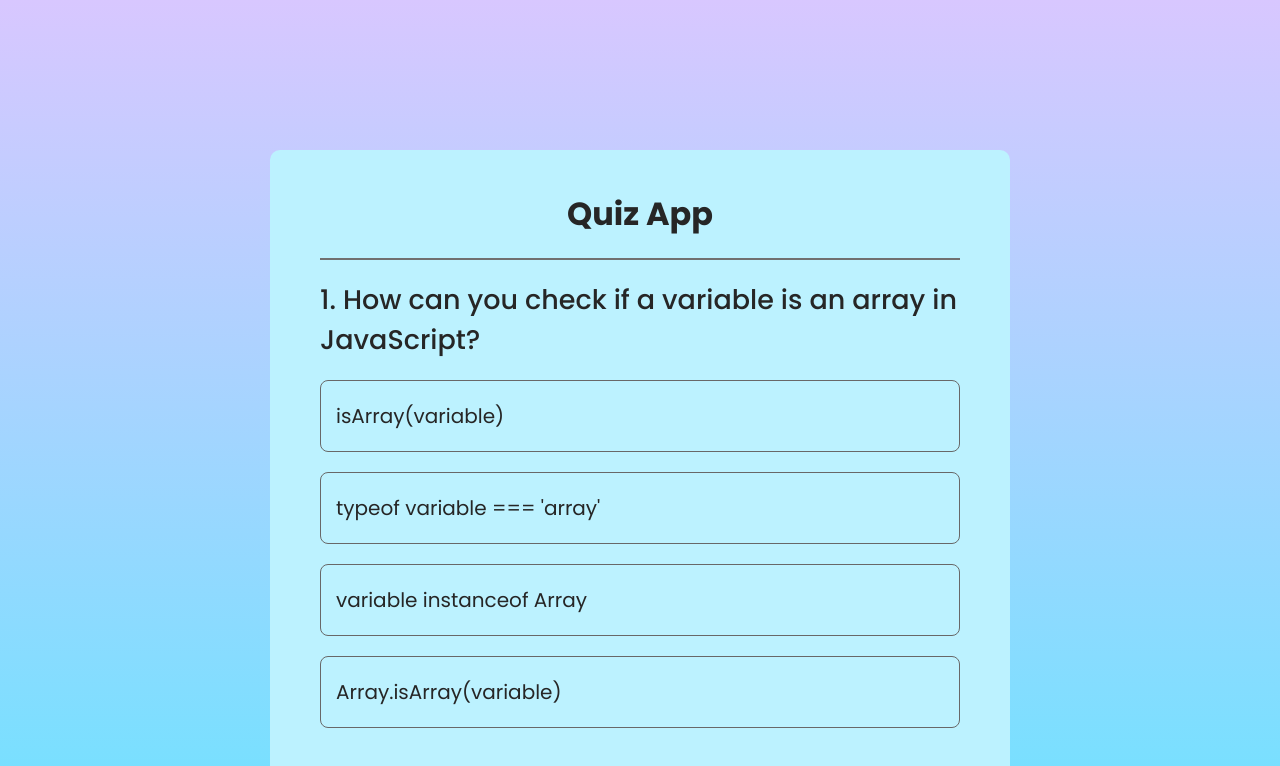
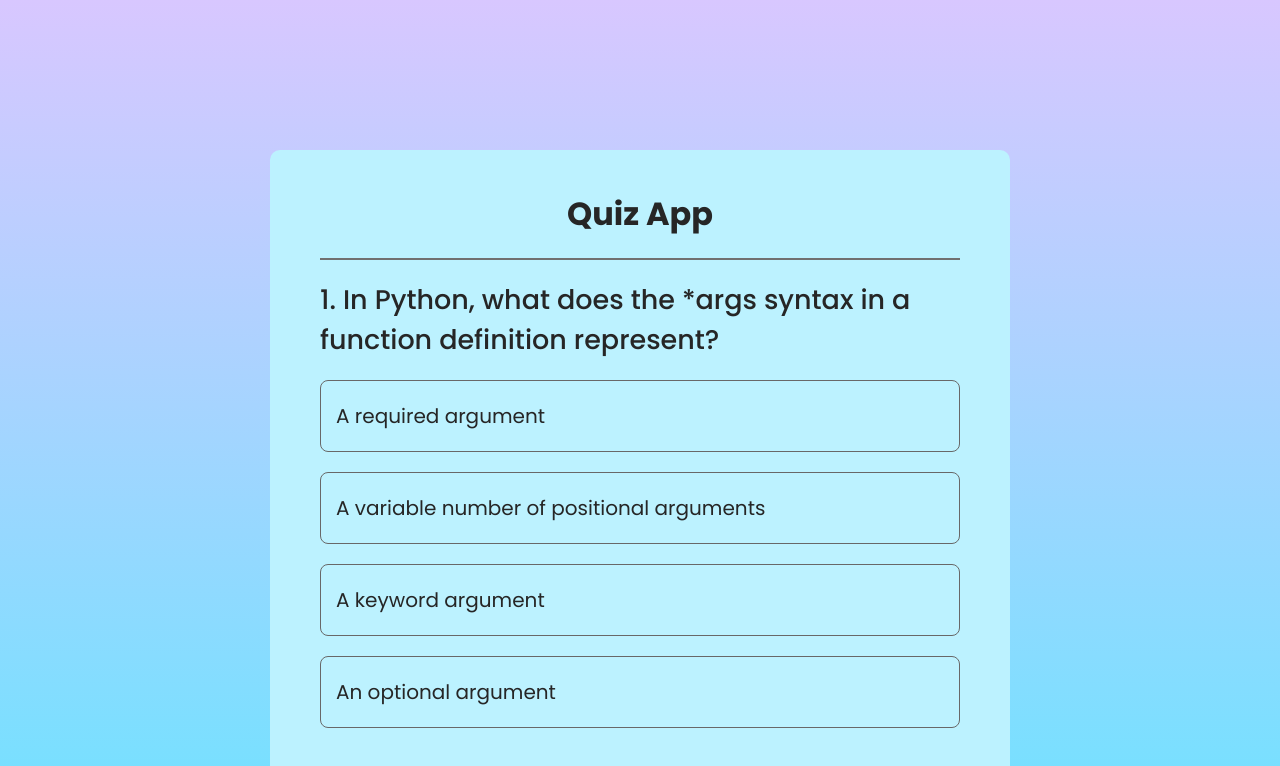
Before and after one commit to miguemigue25/Quiz-app, a React (Vite) app: page / in a window 1280 px wide. Shown: the top 766 px of the page. Built offline with nearby package versions, Linux system fonts and the light colour scheme.

Commit message:
now have 20 questions in total & question randomnizer

```diff
--- a/src/assets/data.js
+++ b/src/assets/data.js
@@ -39,124 +39,124 @@ export const data = [
         option4: "To handle exceptions in asynchronous code.",
         ans: 3,
     },
-    // {
-    //     question: "What is the purpose of the super() function in Python?",
-    //     option1: "To call the parent class constructor",
-    //     option2: "To create an instance of the current class",
-    //     option3: "To define a superclass method",
-    //     option4: "To import modules",
-    //     ans: 1,
-    // },
-    // {
-    //     question: "How do you remove duplicates from a list in Python?",
-    //     option1: "unique(list)",
-    //     option2: "list.remove_duplicates()",
-    //     option3: "list(set(list))",
-    //     option4: "remove_duplicates(list)",
-    //     ans: 3,
-    // },
-    // {
-    //     question: "What is the purpose of the __str__ method in Python classes?",
-    //     option1: "To compare two objects",
-    //     option2: "To define the class attributes",
-    //     option3: "To delete the object",
-    //     option4: "To convert the object to a string representation",
-    //     ans: 4,
-    // },
-    // {
-    //     question: "In Python, what does the *args syntax in a function definition represent?",
-    //     option1: "A required argument",
-    //     option2: "A variable number of positional arguments",
-    //     option3: "A keyword argument",
-    //     option4: "An optional argument",
-    //     ans: 2,
-    // },
-    // {
-    //     question: "How can you handle exceptions in Python?",
-    //     option1: "Using try and except blocks",
-    //     option2: "Using finally block",
-    //     option3: "Using else block",
-    //     option4: "Using catch block.",
-    //     ans: 1,
-    // },
-    // {
-    //     question: "What is the purpose of the forEach method in JavaScript?",
-    //     option1: "To filter array elements.",
-    //     option2: "To iterate over array elements",
-    //     option3: "To sort array elements",
-    //     option4: "To map array elements",
-    //     ans: 2,
-    // },
-    // {
-    //     question: "How do you declare a constant variable in JavaScript?",
-    //     option1: "const myVar;",
-    //     option2: "let myVar = constant;",
-    //     option3: "constant myVar;",
-    //     option4: "const myVar = value;",
-    //     ans: 4,
-    // },
-    // {
-    //     question: "What does the setTimeout function do in JavaScript?",
-    //     option1: "Pauses the execution of the script",
-    //     option2: "Sets a timer that calls a function after a specified delay",
-    //     option3: "Executes a function repeatedly at a fixed time interval",
-    //     option4: "Clears the delay set by setInterval",
-    //     ans: 2,
-    // },
-    // {
-    //     question: "What does the typeof operator return for an array in JavaScript?",
-    //     option1: "'object'",
-    //     option2: "'array'",
-    //     option3: "list'",
-    //     option4: "undefined'",
-    //     ans: 1,
-    // },
-    // {
-    //     question: "How can you check if an object has a specific property in JavaScript?",
-    //     option1: "object.propertyName !== undefined",
-    //     option2: "object.hasProperty(propertyName)",
-    //     option3: "propertyName in object",
-    //     option4: "object.propertyName === null",
-    //     ans: 3,
-    // },
-    // {
-    //     question: "What is the purpose of the lambda function in Python?",
-    //     option1: "To declare a constant variable",
-    //     option2: "To create an anonymous function",
-    //     option3: "To perform mathematical operations",
-    //     option4: "To define a class method",
-    //     ans: 2,
-    // },
-    // {
-    //     question: "How do you remove an item from a list in Python based on its value?",
-    //     option1: "delete list[value]",
-    //     option2: "list.delete(value)",
-    //     option3: "list.pop(value)",
-    //     option4: "list.remove(value)",
-    //     ans: 4,
-    // },
-    // {
-    //     question: "What is the purpose of the map method in JavaScript?",
-    //     option1: "To transform array elements",
-    //     option2: "To filter array elements",
-    //     option3: "To iterate over array elements",
-    //     option4: "To sort array elements",
-    //     ans: 1,
-    // },
-    // {
-    //     question: "How do you declare a global variable in JavaScript?",
-    //     option1: "let myVar = value;",
-    //     option2: "const myVar = value;",
-    //     option3: "var myVar = value;",
-    //     option4: "global myVar = value;",
-    //     ans: 3,
-    // },
-    // {
-    //     question: "What does the JSON.stringify function do in JavaScript?",
-    //     option1: "Parses a JSON string into an object",
-    //     option2: "Converts an object to a JSON string",
-    //     option3: "Removes elements from a JSON array",
-    //     option4: "Parses a JSON object into a string",
-    //     ans: 2,
-    // },
+    {
+        question: "What is the purpose of the super() function in Python?",
+        option1: "To call the parent class constructor",
+        option2: "To create an instance of the current class",
+        option3: "To define a superclass method",
+        option4: "To import modules",
+        ans: 1,
+    },
+    {
+        question: "How do you remove duplicates from a list in Python?",
+        option1: "unique(list)",
+        option2: "list.remove_duplicates()",
+        option3: "list(set(list))",
+        option4: "remove_duplicates(list)",
+        ans: 3,
+    },
+    {
+        question: "What is the purpose of the __str__ method in Python classes?",
+        option1: "To compare two objects",
+        option2: "To define the class attributes",
+        option3: "To delete the object",
+        option4: "To convert the object to a string representation",
+        ans: 4,
+    },
+    {
+        question: "In Python, what does the *args syntax in a function definition represent?",
+        option1: "A required argument",
+        option2: "A variable number of positional arguments",
+        option3: "A keyword argument",
+        option4: "An optional argument",
+        ans: 2,
+    },
+    {
+        question: "How can you handle exceptions in Python?",
+        option1: "Using try and except blocks",
+        option2: "Using finally block",
+        option3: "Using else block",
+        option4: "Using catch block.",
+        ans: 1,
+    },
+    {
+        question: "What is the purpose of the forEach method in JavaScript?",
+        option1: "To filter array elements.",
+        option2: "To iterate over array elements",
+        option3: "To sort array elements",
+        option4: "To map array elements",
+        ans: 2,
+    },
+    {
+        question: "How do you declare a constant variable in JavaScript?",
+        option1: "const myVar;",
+        option2: "let myVar = constant;",
+        option3: "constant myVar;",
+        option4: "const myVar = value;",
+        ans: 4,
+    },
+    {
+        question: "What does the setTimeout function do in JavaScript?",
+        option1: "Pauses the execution of the script",
+        option2: "Sets a timer that calls a function after a specified delay",
+        option3: "Executes a function repeatedly at a fixed time interval",
+        option4: "Clears the delay set by setInterval",
+        ans: 2,
+    },
+    {
+        question: "What does the typeof operator return for an array in JavaScript?",
+        option1: "'object'",
+        option2: "'array'",
+        option3: "list'",
+        option4: "undefined'",
+        ans: 1,
+    },
+    {
+        question: "How can you check if an object has a specific property in JavaScript?",
+        option1: "object.propertyName !== undefined",
+        option2: "object.hasProperty(propertyName)",
+        option3: "propertyName in object",
+        option4: "object.propertyName === null",
+        ans: 3,
+    },
+    {
+        question: "What is the purpose of the lambda function in Python?",
+        option1: "To declare a constant variable",
+        option2: "To create an anonymous function",
+        option3: "To perform mathematical operations",
+        option4: "To define a class method",
+        ans: 2,
+    },
+    {
+        question: "How do you remove an item from a list in Python based on its value?",
+        option1: "delete list[value]",
+        option2: "list.delete(value)",
+        option3: "list.pop(value)",
+        option4: "list.remove(value)",
+        ans: 4,
+    },
+    {
+        question: "What is the purpose of the map method in JavaScript?",
+        option1: "To transform array elements",
+        option2: "To filter array elements",
+        option3: "To iterate over array elements",
+        option4: "To sort array elements",
+        ans: 1,
+    },
+    {
+        question: "How do you declare a global variable in JavaScript?",
+        option1: "let myVar = value;",
+        option2: "const myVar = value;",
+        option3: "var myVar = value;",
+        option4: "global myVar = value;",
+        ans: 3,
+    },
+    {
+        question: "What does the JSON.stringify function do in JavaScript?",
+        option1: "Parses a JSON string into an object",
+        option2: "Converts an object to a JSON string",
+        option3: "Removes elements from a JSON array",
+        option4: "Parses a JSON object into a string",
+        ans: 2,
+    },
 ];
```
